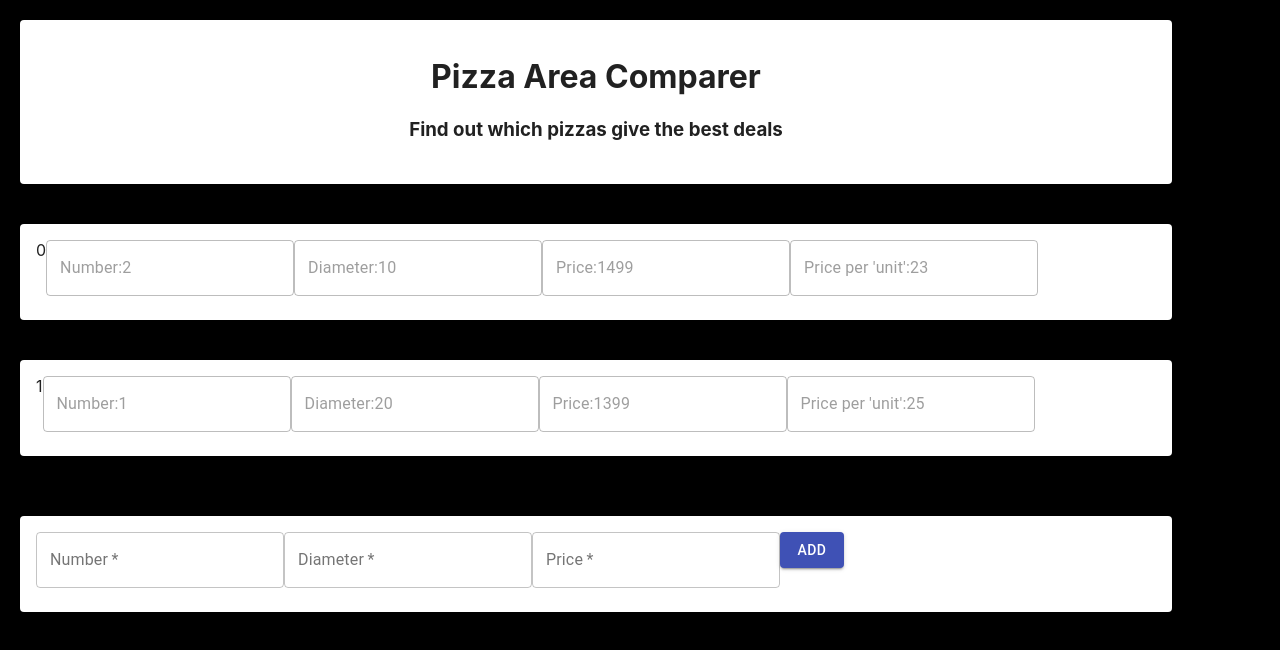
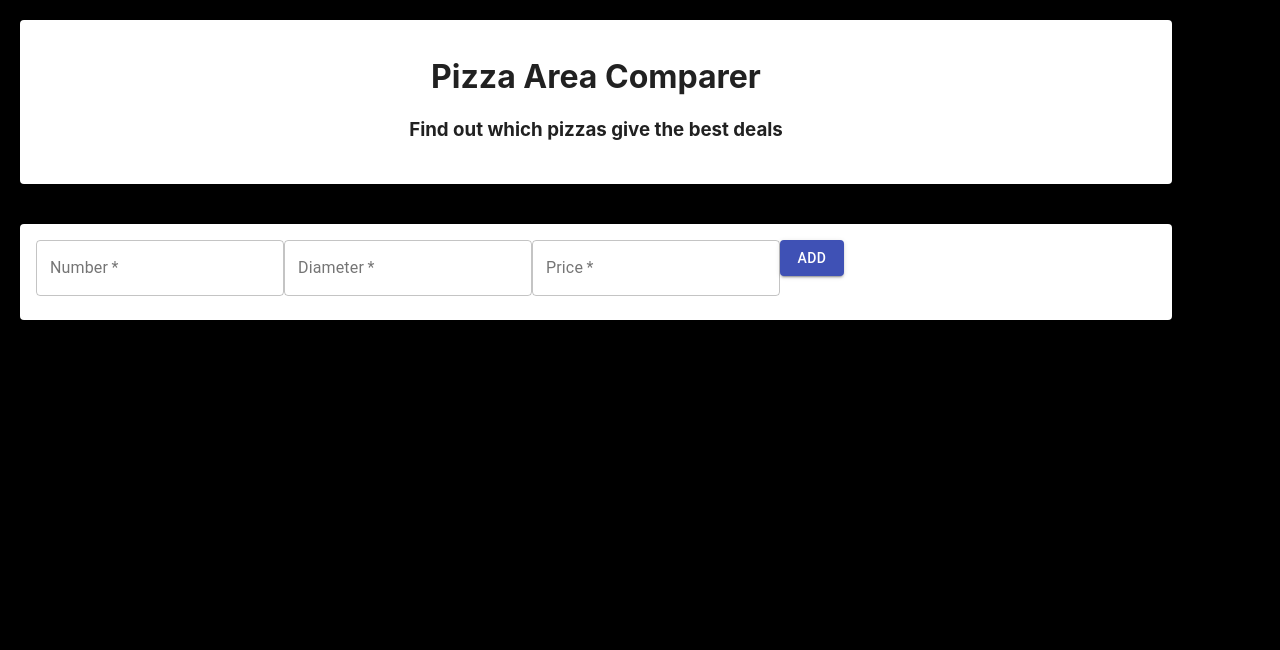
Before and after one commit to SheaMeyers/pizza-area-comparer, a React (Create React App) app: page / in a window 1280 px wide. Shown: the top 650 px of the page. Built offline with nearby package versions, Linux system fonts and the light colour scheme.

Commit message:
Update display of indexes

```diff
--- a/src/App.tsx
+++ b/src/App.tsx
@@ -18,23 +18,18 @@ const useStyles = makeStyles({
   }
 });
 
+interface Choice {
+  number: number;
+  diameter: number;
+  price: number;
+  pricePerUnit: number;
+}
+
 
 function App() {
 
-  const exampleChoices = [{
-    "number": 2,
-    "diameter": 10,
-    "price": 1499,
-    "pricePerUnit": 23
-  }, {
-    "number": 1,
-    "diameter": 20,
-    "price": 1399,
-    "pricePerUnit": 25
-  }]
-
   const classes = useStyles();
-  const [choices, setChoices] = useState(exampleChoices);
+  const [choices, setChoices] = useState<Choice[] | []>([]);
   const [bestChoice, setBestChoice] = useState(0);
 
   const calculateBestChoice = () => {
@@ -49,7 +44,7 @@ function App() {
       i++;
     }
 
-    setBestChoice(tempBestChoice);
+    setBestChoice(tempBestChoice+1);
   }
 
   return (
@@ -62,12 +57,12 @@ function App() {
       </Card>
 
 
-      {choices.map((choice, index) => {
+      {choices.map((choice: Choice, index: number) => {
         return (
           <div>
             <Card className={classes.addPizza}>
               <CardContent>
-                <span>{index}</span>
+                <span>{index+1}</span>
                 <TextField disabled label={"Number:" + choice.number} variant="outlined" />
                 <TextField disabled label={"Diameter:" + choice.diameter} variant="outlined" />
                 <TextField disabled label={"Price:" + choice.price} variant="outlined" />
@@ -77,7 +72,7 @@ function App() {
         </div>
       )})}
 
-      {bestChoice &&
+      {choices.length > 1 &&
         <Card className={classes.addPizza}>
           <CardContent>
             <p>Option {bestChoice} is the best value</p>
```
